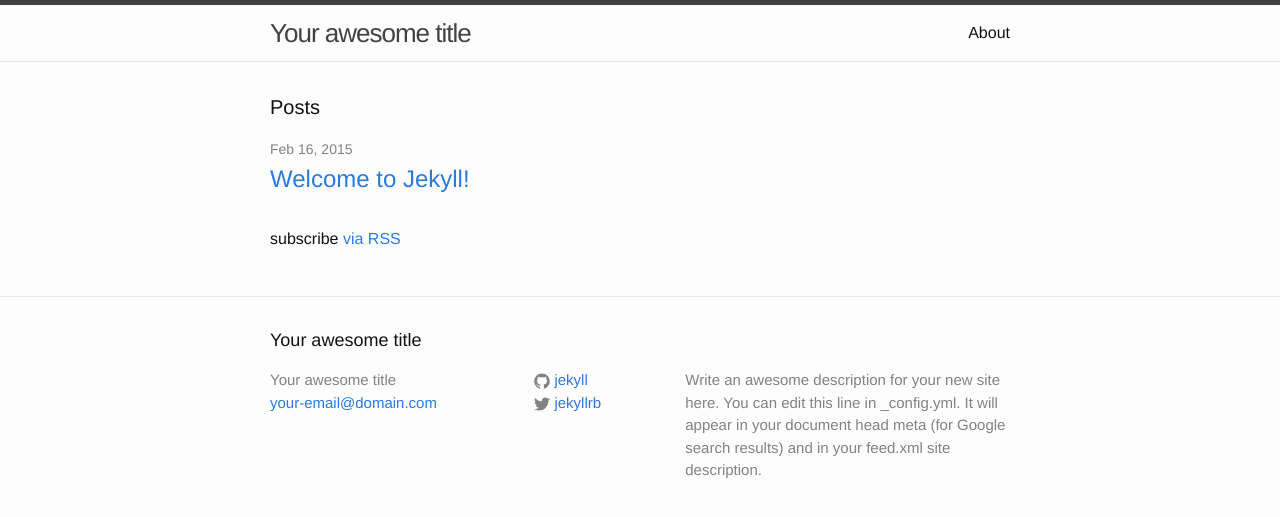
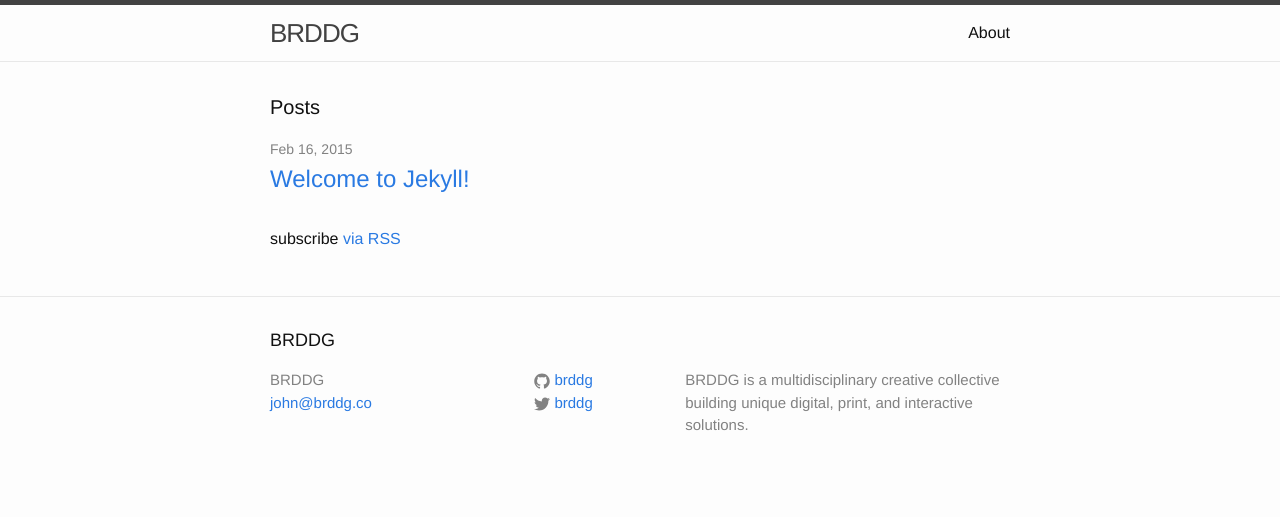
Before and after one commit to brddg/brddg.github.io, a Jekyll site: the page built from index.html, in a window 1280 px wide. Shown: the top 517 px of the page. Built offline with Jekyll 4.4.1, drawn with Linux system fonts in a browser that asks for light colours.

Commit message:
update config

```diff
--- a/_config.yml
+++ b/_config.yml
@@ -1,14 +1,13 @@
 # Site settings
-title: Your awesome title
-email: your-email@domain.com
+title: BRDDG
+email: john@brddg.co
 description: > # this means to ignore newlines until "baseurl:"
-  Write an awesome description for your new site here. You can edit this
-  line in _config.yml. It will appear in your document head meta (for
-  Google search results) and in your feed.xml site description.
+  BRDDG is a multidisciplinary creative collective building
+  unique digital, print, and interactive solutions.
 baseurl: "" # the subpath of your site, e.g. /blog/
-url: "http://yourdomain.com" # the base hostname & protocol for your site
-twitter_username: jekyllrb
-github_username:  jekyll
+url: "http://brddg.co" # the base hostname & protocol for your site
+twitter_username: brddg
+github_username:  brddg
 
 # Build settings
 markdown: kramdown
```
